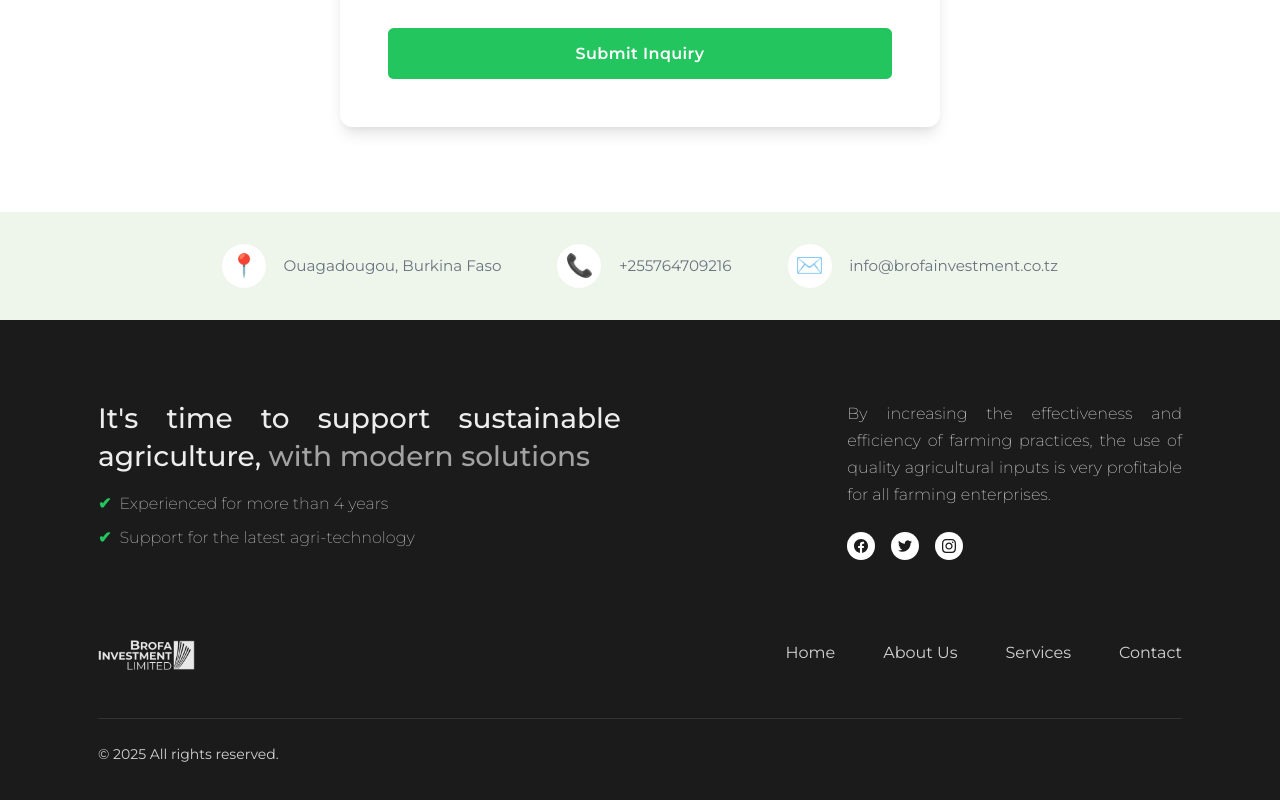
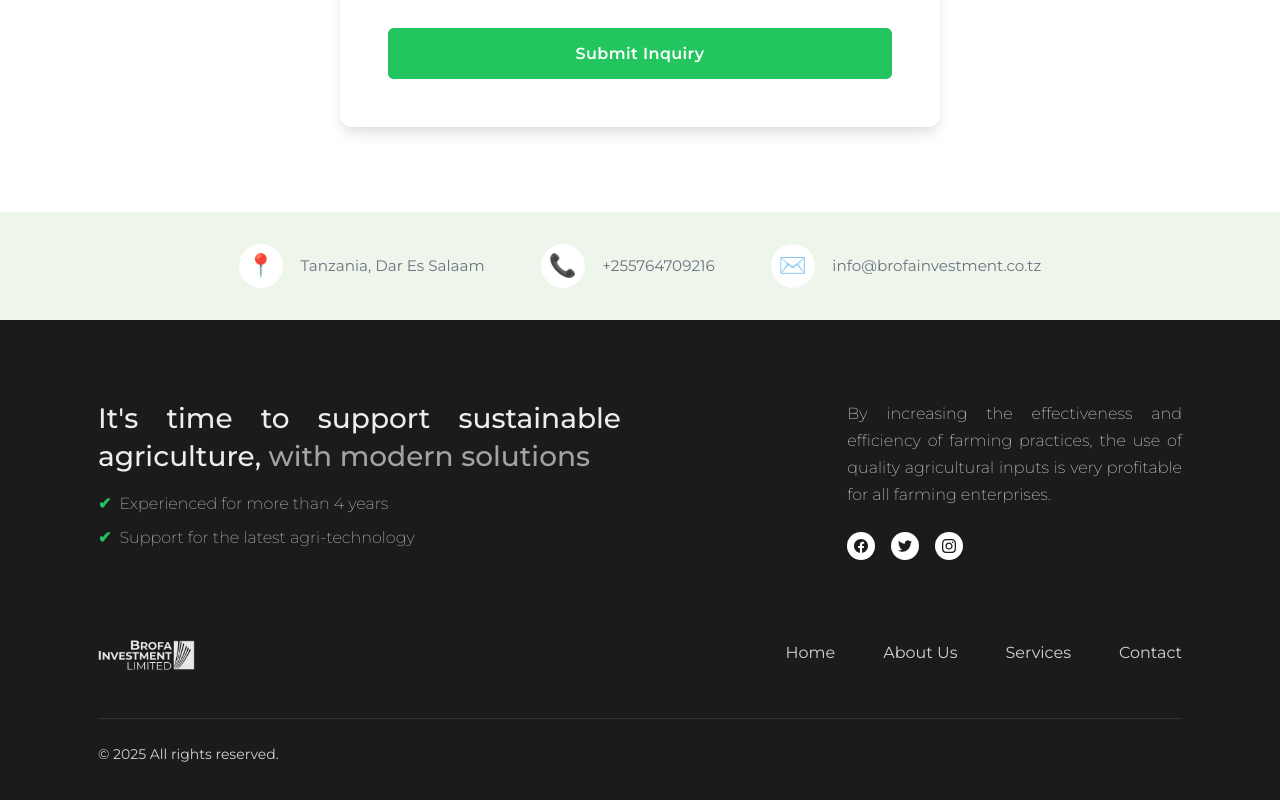
Before and after one commit to B2BCOCOA/b2b-commodities-website, a Vue app: page / in a window 1280 px wide. Shown: the part 4241-5041 px from the top of the page. Built offline with nearby package versions, Linux system fonts and the light colour scheme.

Commit message:
Correcting address

```diff
--- a/src/components/sections/ContactSection.vue
+++ b/src/components/sections/ContactSection.vue
@@ -48,7 +48,7 @@
         <div class="info-item">
           <div class="info-icon" aria-hidden="true">📍</div>
           <div class="info-content">
-            <p>Ouagadougou, Burkina Faso</p>
+            <p>Tanzania, Dar Es Salaam</p>
           </div>
         </div>
         <div class="info-item">
```
